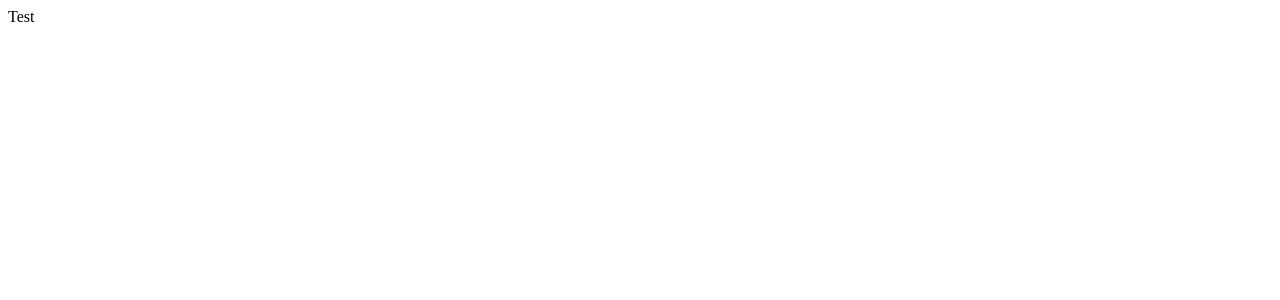
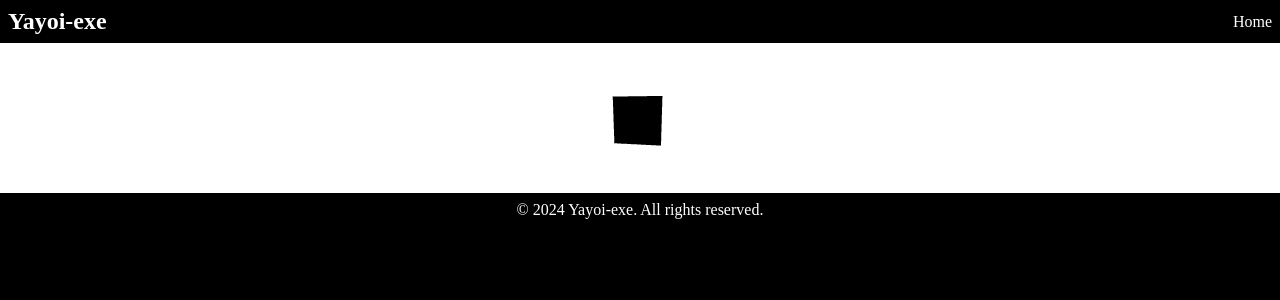
Before and after one commit to yayoi-exe/yayoi-exe-website, a React (Create React App) app in the folder yayoi_exe/: page / in a window 1280 px wide. Shown: the top 300 px of the page. Built offline with nearby package versions, Linux system fonts and the light colour scheme.

Commit message:
add: Cube

```diff
--- /dev/null
+++ b/package.json
@@ -0,0 +1,5 @@
+{
+  "dependencies": {
+    "react-router-dom": "^6.28.0"
+  }
+}
--- a/yayoi_exe/src/App.js
+++ b/yayoi_exe/src/App.js
@@ -1,9 +1,22 @@
+import React from 'react';
+import { BrowserRouter, Routes, Route } from "react-router-dom";
+import Header from "./components/Header";
+import Footer from "./components/Footer";
+import Main from "./pages/Main";
+import './assets/styles/app.css';
+
 function App() {
-  return (
-    <div>
-      Test
-    </div>
-  );
+	return (
+		<BrowserRouter>
+			<div className='app-container'>
+				<Header />
+				<Routes>
+					<Route path="/" element={<Main />} />
+				</Routes>
+				<Footer className="footer" />
+			</div>
+		</BrowserRouter >
+	);
 }
 
 export default App;
--- /dev/null
+++ b/yayoi_exe/src/assets/styles/app.css
@@ -0,0 +1,31 @@
+/* 全体のスタイルリセット */
+* {
+    margin: 0;
+    padding: 0;
+    box-sizing: border-box;
+}
+
+html,
+body {
+    height: 100%;
+    margin: 0;
+    padding: 0;
+}
+
+.app-container {
+    display: flex;
+    flex-direction: column;
+    min-height: 100vh;
+    /* 背景色 */
+    background-color: #000000;
+}
+
+.main-content {
+    /* 残りのスペースを占める */
+    flex: 1;
+}
+
+.footer {
+    /* 要素の下端 */
+    bottom: 0;
+}
--- /dev/null
+++ b/yayoi_exe/src/assets/styles/footer.css
@@ -0,0 +1,20 @@
+.footer {
+    /* 背景色 */
+    background-color: #000000;
+    /* 文字色 */
+    color: #FFFFFF;
+    /* textを中央寄せ */
+    text-align: center;
+    /* 要素内の余白 */
+    padding: 0.5rem;
+    /* 要素外の余白 */
+    margin: 0;
+    /* 要素の幅 */
+    width: 100%;
+    /* レイアウトの設定 */
+    display: flex;
+    /* 水平方向の配置 */
+    justify-content: center;
+    /* 垂直方向の配置 */
+    align-items: center;
+}
--- /dev/null
+++ b/yayoi_exe/src/assets/styles/header.css
@@ -0,0 +1,57 @@
+.header {
+    /* 背景色 */
+    background-color: #000000;
+    /* 文字の色 */
+    color: #FFFFFF;
+    /* 要素内の余白 */
+    padding: 0.5rem;
+    /* 要素外の余白 */
+    margin: 0;
+    /* 要素の幅 */
+    width: 100%;
+    /* レイアウトの設定 */
+    display: flex;
+    /* 水平方向の配置 */
+    justify-content: space-between;
+    /* 垂直方向の配置 */
+    align-items: center;
+}
+
+.title {
+    /* フォントサイズ */
+    font-size: 1.5rem;
+    /* 要素内の余白 */
+    padding: 0;
+    /* 要素外の余白 */
+    margin: 0;
+}
+
+.nav-list {
+    /* リストのスタイルをなくす */
+    list-style: none;
+    /* レイアウトの設定 */
+    display: flex;
+    /* 要素内の余白 */
+    padding: 0;
+    /* 要素外の余白 */
+    margin: 0;
+}
+
+.nav-item {
+    /* 要素外の左の余白 */
+    margin-left: 1rem;
+}
+
+.link-item {
+    /* 文字の色 */
+    color: #FFFFFF;
+    /* フォントサイズ */
+    font-size: 1rem;
+    /* テキストの装飾をなくす */
+    text-decoration: none;
+}
+
+.link-item:hover {
+    /* マウスオーバー時の文字の色 */
+    color: #DDDDDD;
+}
--- /dev/null
+++ b/yayoi_exe/src/assets/styles/main.css
@@ -0,0 +1,18 @@
+.main-container {
+    background-color: #FFFFFF;
+    display: flex;
+    /* 縦方向に並べる */
+    flex-direction: column;
+    /* 水平方向の中央揃え */
+    align-items: center;
+    /* 垂直方向の中央揃え */
+    justify-content: center;
+    /* 縦スクロールを有効に */
+    /* overflow-y: auto; */
+}
+
+.full-canvas {
+    width: 100%;
+    height: 100%;
+    flex: 1;
+}
--- /dev/null
+++ b/yayoi_exe/src/components/Cube.js
@@ -0,0 +1,47 @@
+import React, { useRef, useState } from 'react';
+import { useFrame } from '@react-three/fiber';
+
+
+const Cube = ({
+    initialSpeed = 0.01,
+    hoverSpeed = 0.02,
+    color = 'black',
+    hoverColor = 'black',
+    initialScale = 1,
+    hoverScale = 2,
+}) => {
+    const meshRef = useRef();
+    const [rotationSpeed, setRotationSpeed] = useState(initialSpeed);
+    const [isHovered, setIsHovered] = useState(false);
+
+    useFrame(() => {
+        if (meshRef.current) {
+            meshRef.current.rotation.x += rotationSpeed;
+            meshRef.current.rotation.y += rotationSpeed;
+        }
+    });
+
+    const handlePointerOver = () => {
+        setIsHovered(true);
+        setRotationSpeed(hoverSpeed);
+    };
+
+    const handlePointerOut = () => {
+        setIsHovered(false);
+        setRotationSpeed(initialSpeed);
+    };
+
+    return (
+        <mesh
+            ref={meshRef}
+            onPointerOver={handlePointerOver}
+            onPointerOut={handlePointerOut}
+            scale={isHovered ? hoverScale : initialScale}
+        >
+            <boxGeometry args={[1, 1, 1]} />
+            <meshStandardMaterial color={isHovered ? hoverColor : color} />
+        </mesh>
+    );
+};
+
+export default Cube;
--- /dev/null
+++ b/yayoi_exe/src/components/Footer.js
@@ -0,0 +1,12 @@
+import React from 'react';
+import '../assets/styles/footer.css'
+
+const Footer = () => {
+    return (
+        <footer className="footer">
+            <p>&copy; {new Date().getFullYear()} Yayoi-exe. All rights reserved.</p>
+        </footer>
+    );
+};
+
+export default Footer;
--- /dev/null
+++ b/yayoi_exe/src/components/Header.js
@@ -0,0 +1,18 @@
+import React from 'react';
+import { Link } from 'react-router-dom';
+import '../assets/styles/header.css'
+
+const Header = () => {
+    return (
+        <header className="header">
+            <h1 className="title">Yayoi-exe</h1>
+            <nav>
+                <ul className="nav-list">
+                    <li className="nav-item"><Link to="/" className="link-item">Home</Link></li>
+                </ul>
+            </nav>
+        </header>
+    );
+};
+
+export default Header;
--- /dev/null
+++ b/yayoi_exe/src/pages/Main.js
@@ -0,0 +1,34 @@
+import React from 'react'
+import { Canvas } from '@react-three/fiber';
+import Cube from '../components/Cube';
+import '../assets/styles/main.css'
+
+const Main = () => {
+    return (
+        <div className='main-container'>
+            {/* <h2>Main Content</h2>
+            <p>This is the main content area. Below is some dummy content to test vertical scrolling.</p>
+
+            {[...Array(50)].map((_, index) => (
+                <p key={index}>This is some dummy content to ensure scrolling is possible. Item #{index + 1}</p>
+            ))} */}
+            <div className='full-canvas'>
+                <Canvas>
+                    <ambientLight intensity={0.5} />
+                    <pointLight position={[10, 10, 10]} />
+
+                    <Cube
+                        initialSpeed={0.01}
+                        hoverSpeed={0.02}
+                        color="#000000"
+                        hoverColor="#FFFFFF"
+                        initialScale={2}
+                        hoverScale={2.5}
+                    />
+                </Canvas>
+            </div>
+        </div >
+    )
+}
+
+export default Main
```
Also changed, not shown: yayoi_exe/package.json (+9 -1 lines), 2 other files (tests, documents, lock files or other folders).
